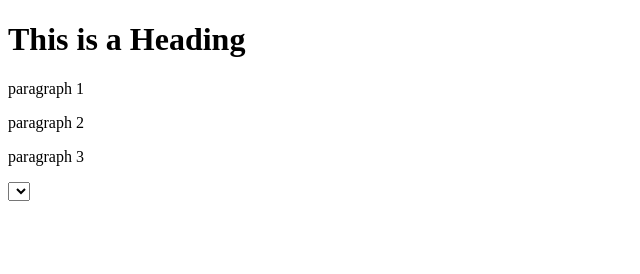
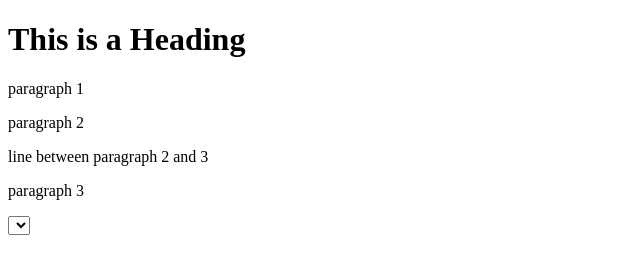
Before and after one commit to dchan68/learning-git, a plain HTML site: page index.html in a window 1280 px wide. Shown: the whole page, without its empty margins (0-640 px from the left). Drawn offline with Linux system fonts and the light colour scheme.

Commit message:
added line between paragraph 2 and 3

```diff
--- a/index.html
+++ b/index.html
@@ -7,6 +7,7 @@
   <h1>This is a Heading</h1>
   <p>paragraph 1</p>
   <p>paragraph 2</p>
+  <p>line between paragraph 2 and 3</p>
   <p>paragraph 3</p>
   <select>
     <li>Option 1</li>
```
